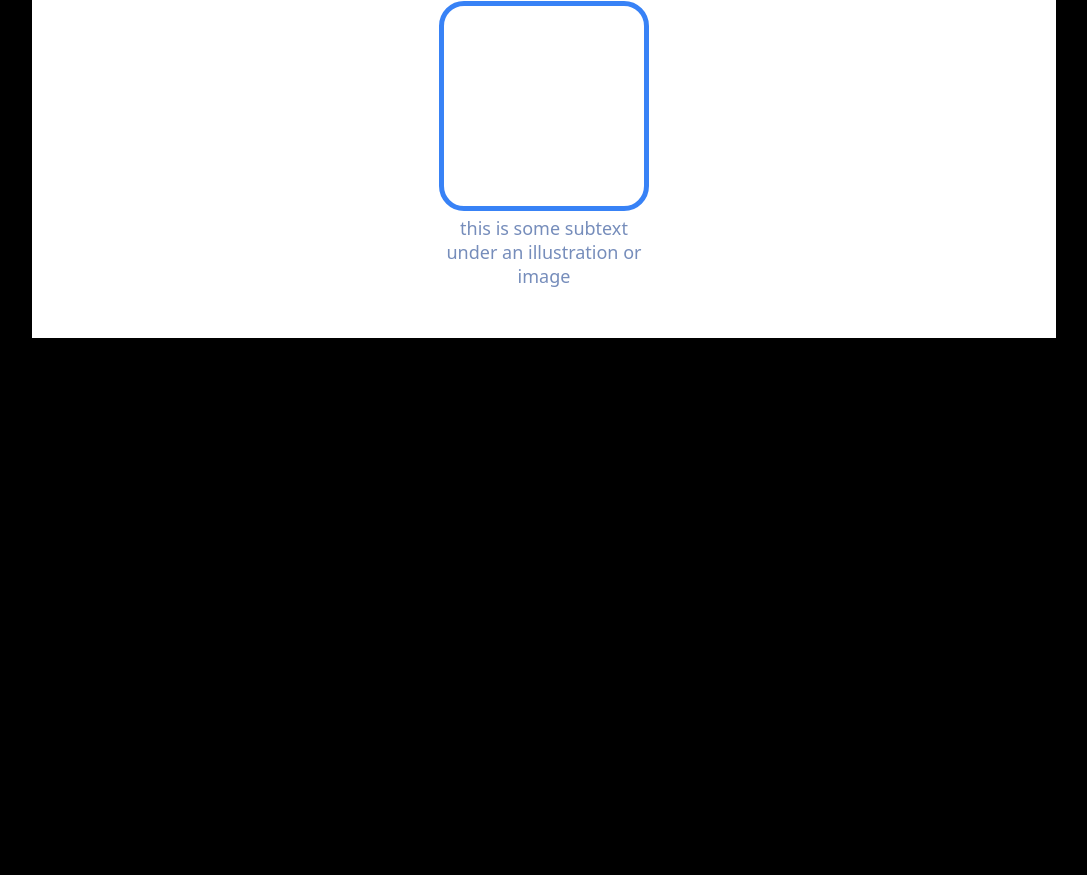
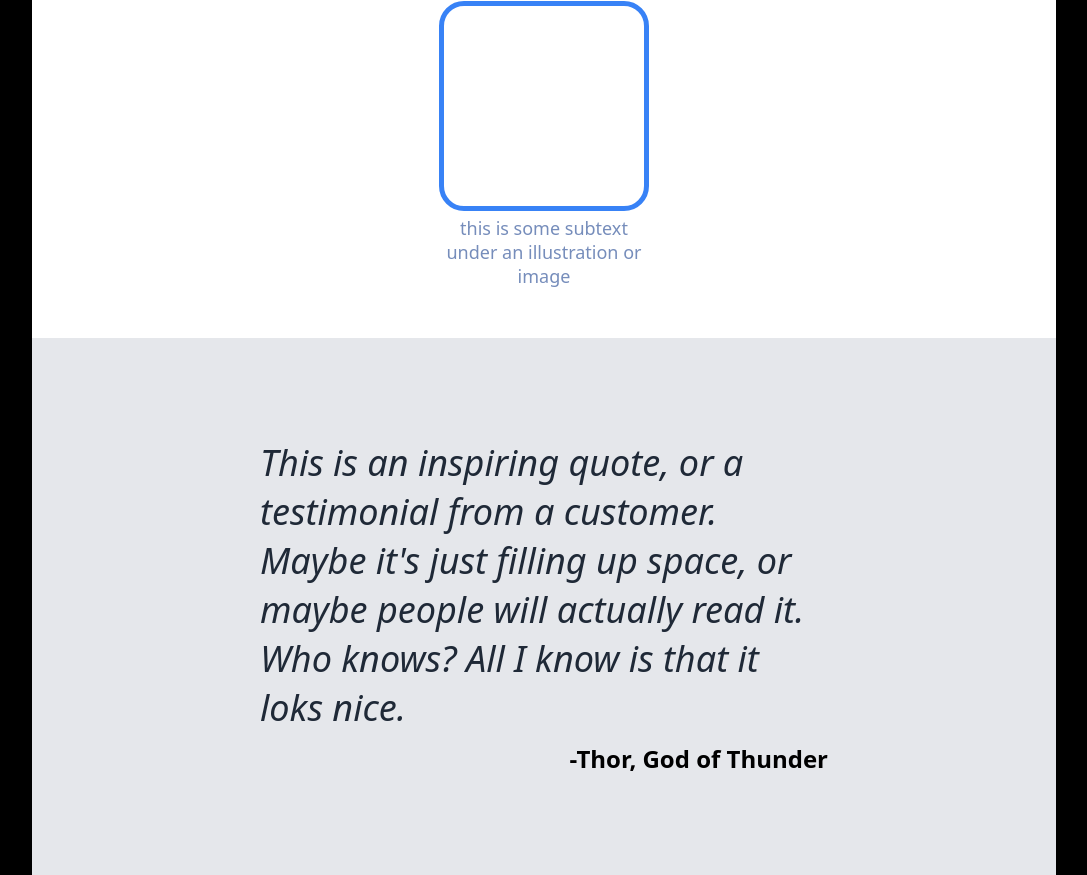
Before and after one commit to DiegoPreDev/mockup-page, a plain HTML site: page index.html in a window 1280 px wide. Shown: the part 959-1834 px from the top of the page, without its empty margins (96-1183 px from the left). Before the commit the page ends 1297 px from the top, so only its background shows below. Drawn offline with Linux system fonts and the light colour scheme.

Commit message:
3sec finished

```diff
--- a/index.html
+++ b/index.html
@@ -66,5 +66,16 @@
         </div>
 
     </div>
+
+    <div class="third-section">
+
+        <div class="quote">
+            This is an inspiring quote, or a testimonial from a customer. Maybe it's just filling up space, or maybe people will actually read it. Who knows? All I know is that it loks nice.
+        </div>
+
+        <div class="sign">
+            -Thor, God of Thunder
+        </div>
+    </div>
 </body>
 </html>
--- a/style.css
+++ b/style.css
@@ -99,6 +99,29 @@ body{
     width: 200px;
 }
 
+.third-section{
+    background-color: #e5e7eb;
+    margin-left: 10%;
+    margin-right: 10%;
+    padding-left: 10%;
+    padding-right: 10%;
+}
+
+.quote{
+    font-size: 36px;
+    font-weight: 300;
+    font-style: italic;
+    color: #1f2937;
+    margin: 100px;
+}
+
+.sign{
+    font-weight: 700;
+    font-size: 24px;
+    text-align: end;
+    margin: -90px 100px 100px 100px;
+}
+
 button{
     background-color: #3882f6;
     color: #f9faf8;
```
